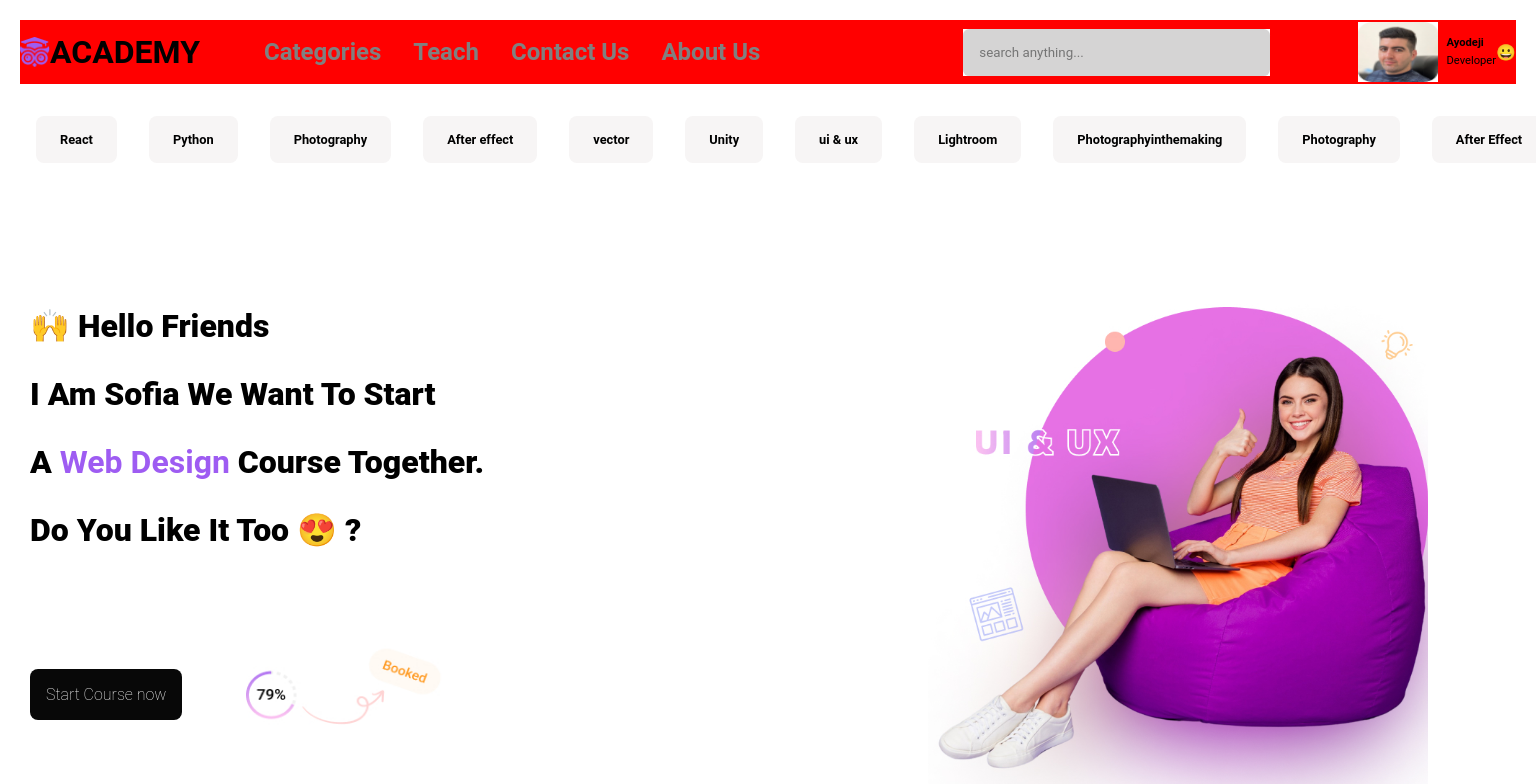
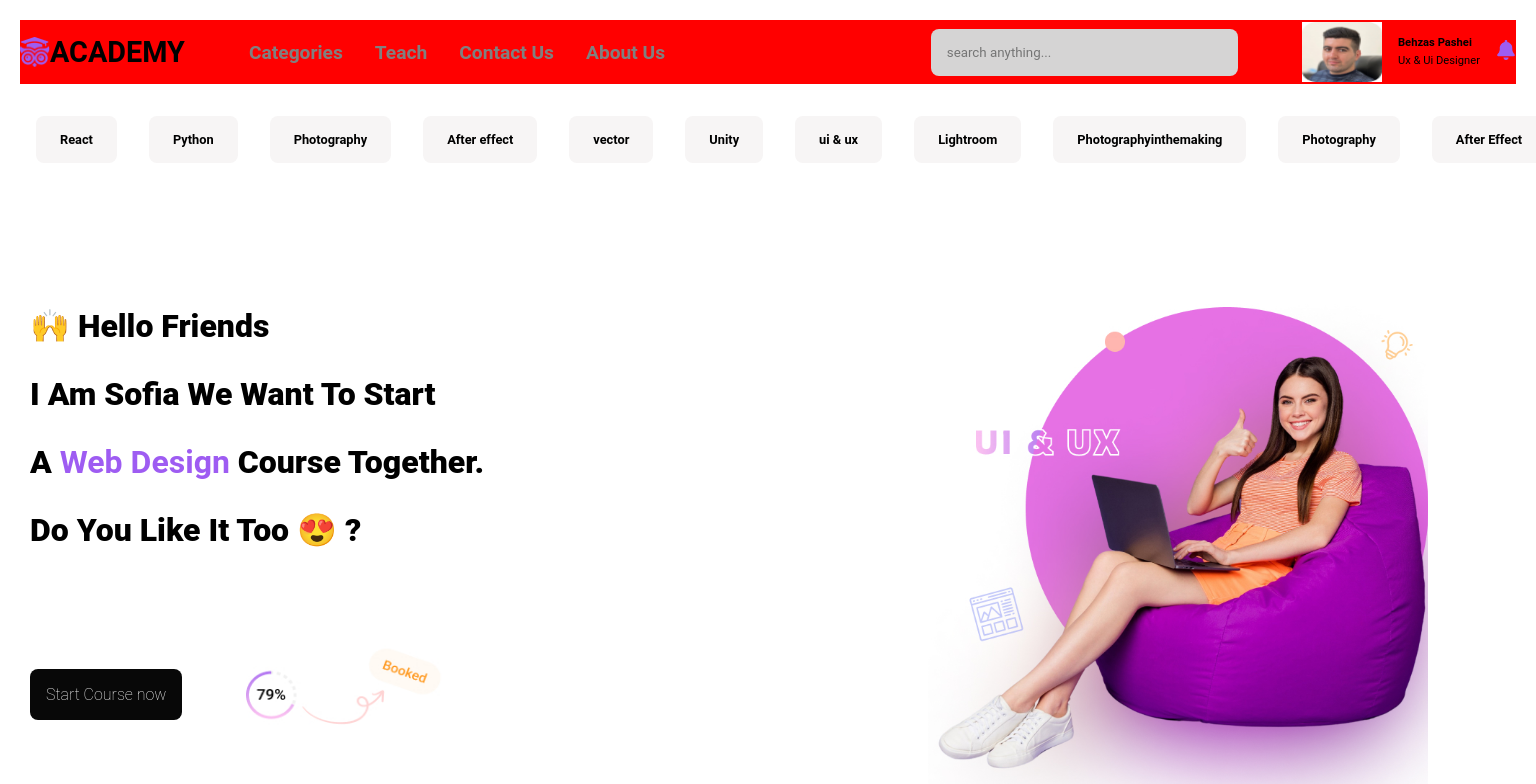
Before and after one commit to Ayodejisamuel/Academy-UI, a Next.js app: page / in a window 1536 px wide. Shown: the top 784 px of the page. Built offline with nearby package versions, Linux system fonts and the light colour scheme; no server answers.

Commit message:
adjustment

```diff
--- a/app/component/navvbar.tsx
+++ b/app/component/navvbar.tsx
@@ -29,11 +29,11 @@ const TopNavbar = () => {
         <div className={styles.imgcontainer}>
             <img src="/profile.jpg" alt="/profile.jpg" width={80} height={60} />
             <div className={styles.imgdetails}>
-              <h5>Ayodeji</h5>
-              <span>Developer</span>
+              <h5>Behzas Pashei</h5>
+              <span>Ux & Ui Designer </span>
             </div>
           </div>
-          <div className={styles.notify}>😀</div>
+          <div className={styles.notify}><img src="/v6-icon (free).png"></img></div>
         </div>
       </div>
     </div>
--- a/app/page.module.css
+++ b/app/page.module.css
@@ -530,26 +530,34 @@
     font-size: 1rem;
   }
 
+  .notify {
+    /* margin-right: 1rem; */
+    /* margin: .2rem; */
+  }
+
   .searchinput {
 
     padding:1rem;
-  margin-right: 3rem;
+  margin-right: 2rem;
 
   }
 
   .imgdetails h5 {
     font-size: .7rem;
   }
+  .imgdetails {
+    margin: auto 1rem;
+  }
 
   .imgdetails span {
     font-size: .7rem;
   }
   .imgcontainer {
-    margin-left: 1rem;
+    /* margin-left: 1rem; */
   }
 
   .imgcontainer img {
-    margin: auto .5rem;
+    /* margin: auto .5rem; */
   }
 
   .img {
@@ -600,21 +608,23 @@
 
 @media screen and (min-width: 1300px) {
   .categoriess a {
-    font-size: 1.5rem;
+    font-size: 1.2rem;
   }
 .inputdiv {
   width: 20vw;
-  background-color: white;
+  /* background-color: white; */
   margin-right: 4rem;
 }
   .academydiv h2 {
-    font-size: 2rem;
+    font-size: 1.8rem;
     margin-right: 3rem;
   }
   .searchinput {
     width: 100%;
     padding:1rem;
   margin-right: 6rem;
+  border-radius: .5rem  ;
+
 
   }
 
@@ -624,9 +634,6 @@
 
   .imgdetails span {
     font-size: .7rem;
-  }
-  .imgcontainer {
-    /* margin-left: 1rem; */
   }
 
   .bgImage {
```
Also changed, not shown: public/v6-icon (free).png (added).
